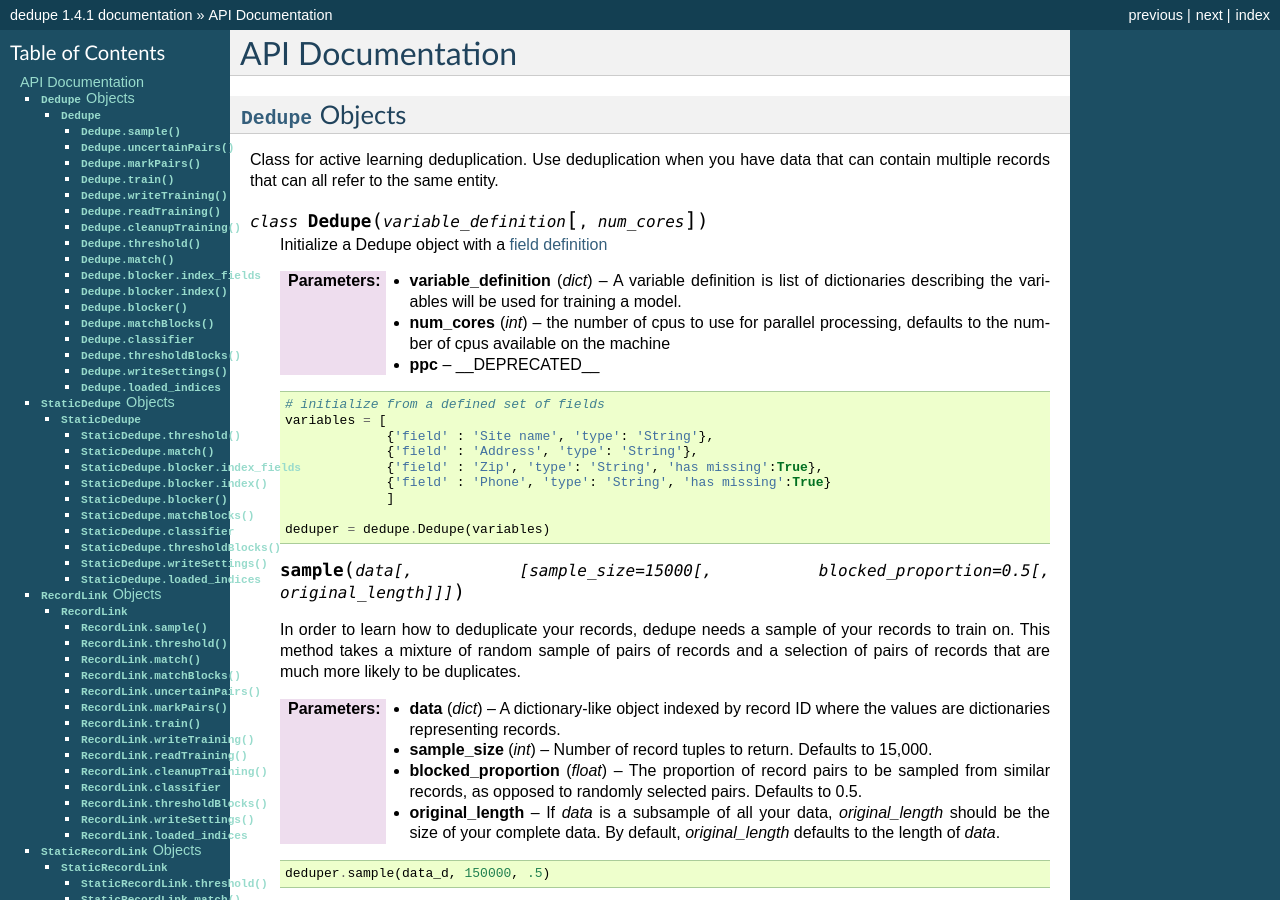
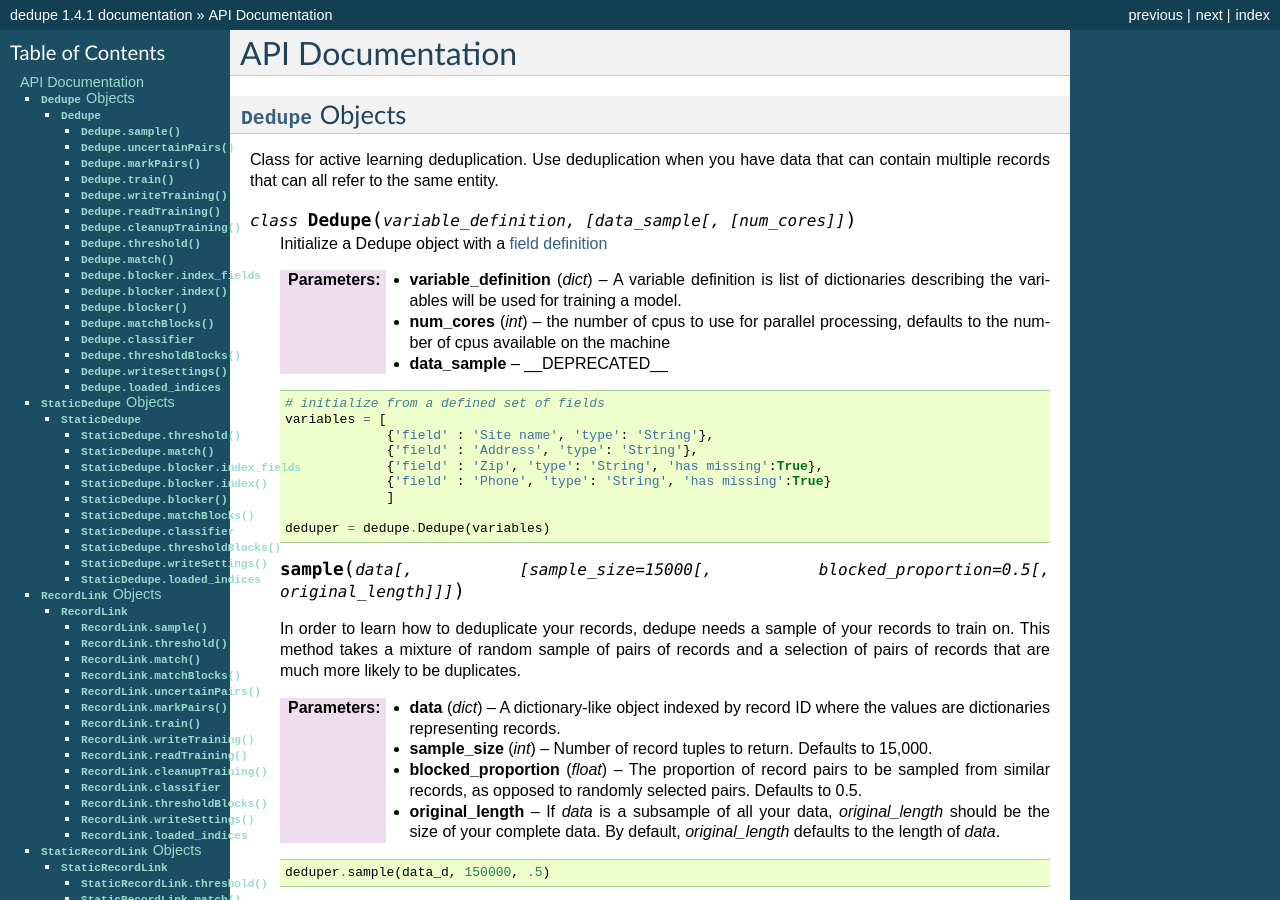
Before and after one commit to dedupeio/dedupe, a Sphinx documentation site: the page built from docs/API-documentation.rst, in a window 1280 px wide and 900 px high. Built offline with Sphinx 7.4.7, drawn with Linux system fonts in a browser that asks for light colours; some of the changed text lies outside the part shown.

Commit message:
note deprecation of data_sample

```diff
--- a/docs/API-documentation.rst
+++ b/docs/API-documentation.rst
@@ -8,7 +8,7 @@ Class for active learning deduplication. Use deduplication when you have
 data that can contain multiple records that can all refer to the same
 entity.
 
-.. py:class:: Dedupe(variable_definition, [num_cores])
+.. py:class:: Dedupe(variable_definition, [data_sample[, [num_cores]])
 
    Initialize a Dedupe object with a :doc:`field definition <Variable-definition>`
 
@@ -19,7 +19,7 @@ entity.
 			 processing, defaults to the number of cpus
 			 available on the machine
 
-   :param ppc: __DEPRECATED__
+   :param data_sample: __DEPRECATED__
 
    .. code:: python
 
@@ -133,7 +133,7 @@ Example
     [({'A1' : {'name' : 'howard'}}, {'B1' : {'name' : 'howie'}})]
 
 
-.. py:class:: RecordLink(variable_definition, [num_cores])
+.. py:class:: RecordLink(variable_definition, [data_sample, [[num_cores]])
 
    Initialize a Dedupe object with a variable definition
 
@@ -143,7 +143,7 @@ Example
    :param int num_cores: the number of cpus to use for parallel
 			 processing, defaults to the number of cpus
 			 available on the machine
-
+   :param data_sample: __DEPRECATED__
 
    We assume that the fields you want to compare across datasets have the
    same field name.
```
